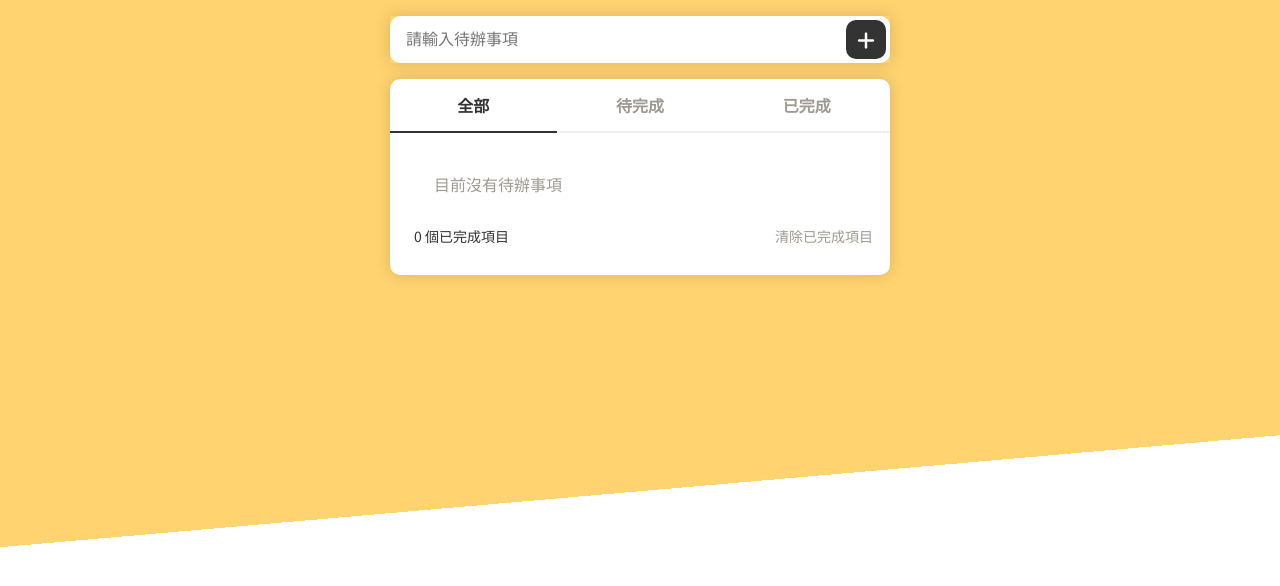
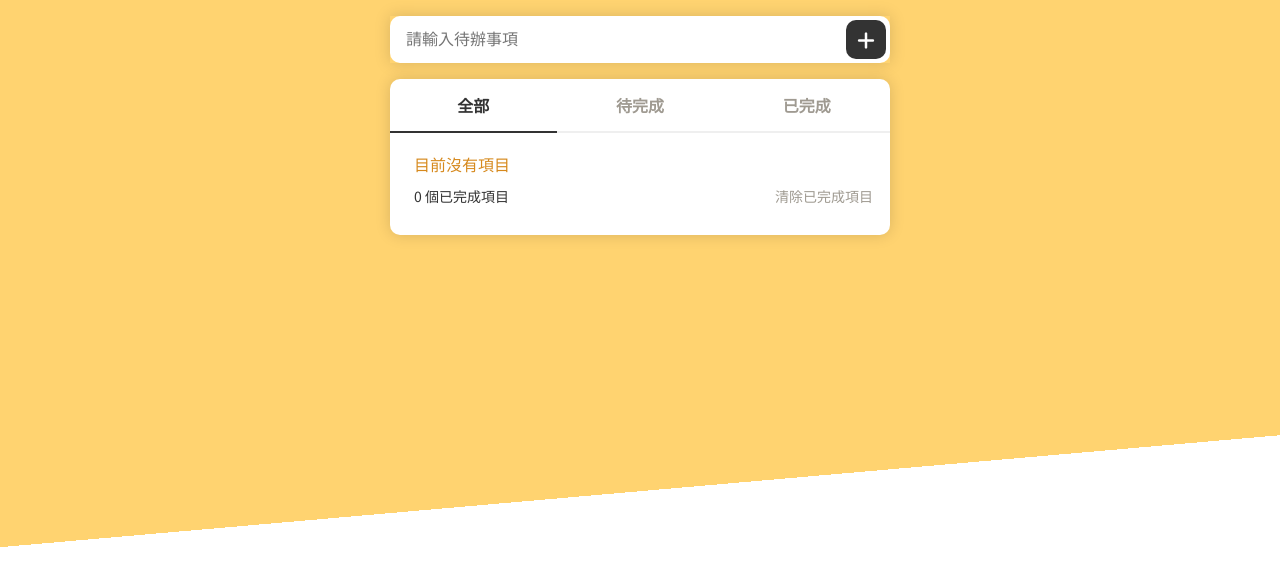
Before and after one commit to Clyde-Huang/2026-01-07-todo-list, a plain HTML site: page index.html in a window 1280 px wide. Drawn offline with Linux system fonts and the light colour scheme.

Commit message:
style: adjust text css

```diff
--- a/adjust.css
+++ b/adjust.css
@@ -2,3 +2,8 @@
   font-size: 32px;
   transform: translateY(-6px);
 }
+
+.no_todo{
+  text-align: center;
+  color: #d6891d;
+}
--- a/script.js
+++ b/script.js
@@ -88,7 +88,7 @@ function render() {
     statistics.textContent = `${completedCount} 個已完成項目`;
 
     if (showList.length === 0) {
-        container.innerHTML = '<li style="text-align: center; padding: 20px; color: #9F9A91;">目前沒有待辦事項</li>';
+        container.innerHTML = '<li class="no_todo">目前沒有項目</li>';
         return;
     }
 
```
